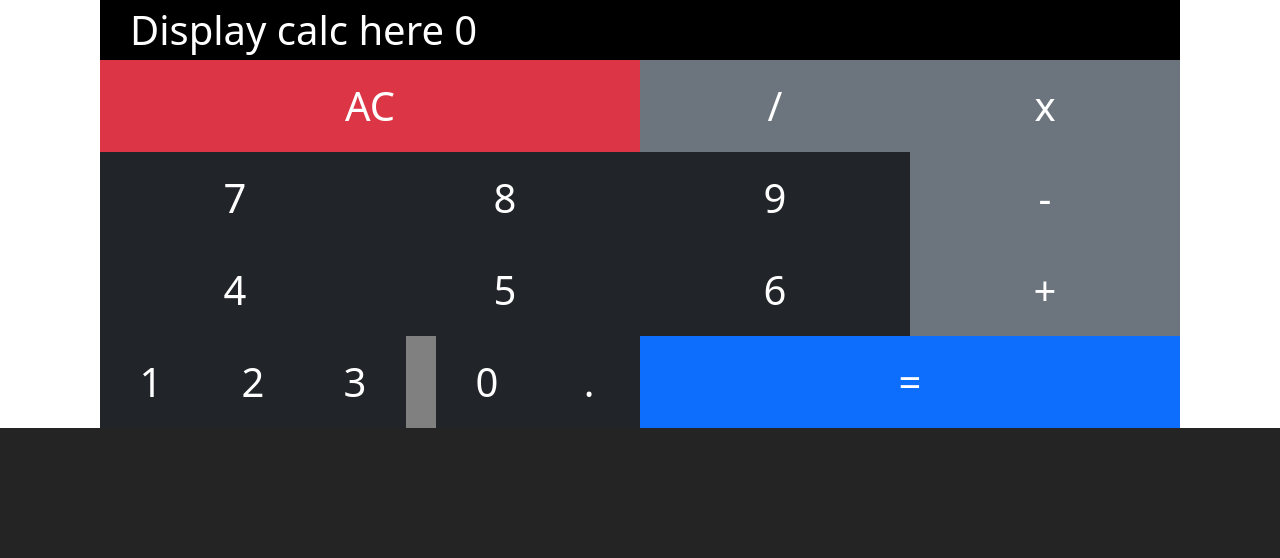
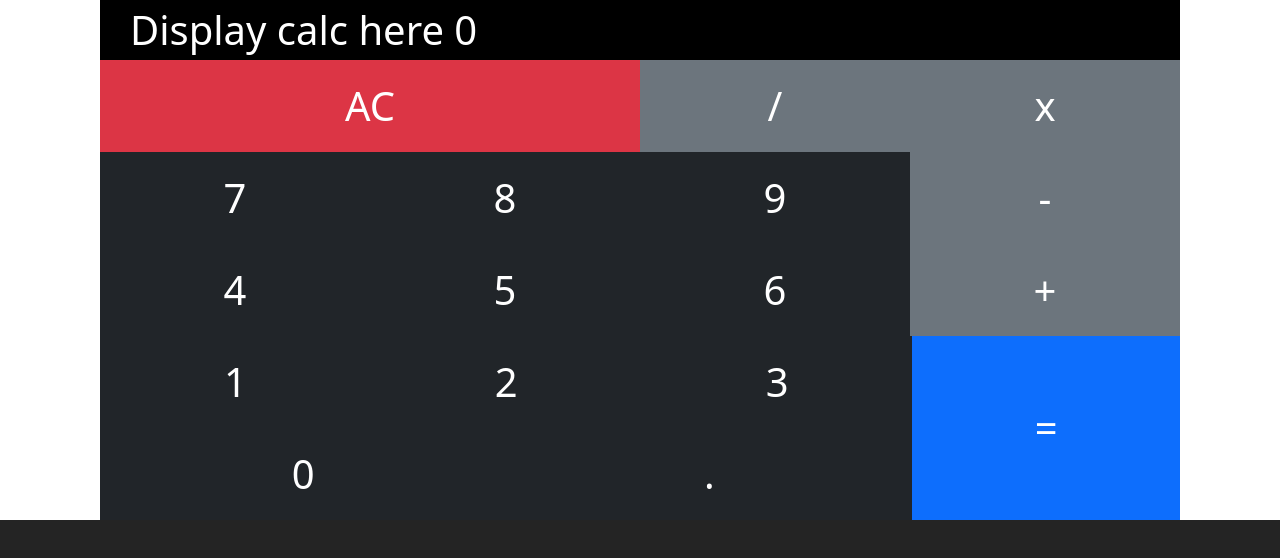
Before and after one commit to linda-94-andersson/Build-a-JavaScript-Calculator--User-Story, a React (Vite) app: page / in a window 1280 px wide. Shown: the top 558 px of the page. Built offline with nearby package versions, Linux system fonts and the light colour scheme.

Commit message:
Fixed design issue on large screens

```diff
--- a/src/App.jsx
+++ b/src/App.jsx
@@ -120,7 +120,7 @@ function App() {
         </Row>
 
         <Row>
-          <Col style={{ paddingRight: 0 }}>
+          <Col>
             <Row>
               <Col style={{ paddingRight: 0 }}>
                 <Button
@@ -149,7 +149,8 @@ function App() {
                   3
                 </Button>
               </Col>
-
+            </Row>
+            <Row>
               <Col style={{ paddingRight: 0 }}>
                 <Button
                   id="zero"
@@ -159,7 +160,7 @@ function App() {
                   0
                 </Button>
               </Col>
-              <Col style={{ paddingLeft: 0 }}>
+              <Col style={{ paddingLeft: 0, paddingRight: 0 }}>
                 <Button
                   id="decimal"
                   style={{ borderRadius: 0, width: "100%" }}
@@ -170,8 +171,7 @@ function App() {
               </Col>
             </Row>
           </Col>
-
-          <Col style={{ paddingLeft: 0 }}>
+          <Col xs={3} style={{ paddingLeft: 0, width: "26.1%" }}>
             <Button
               id="equals"
               style={{ borderRadius: 0, width: "100%", height: "100%" }}
```
